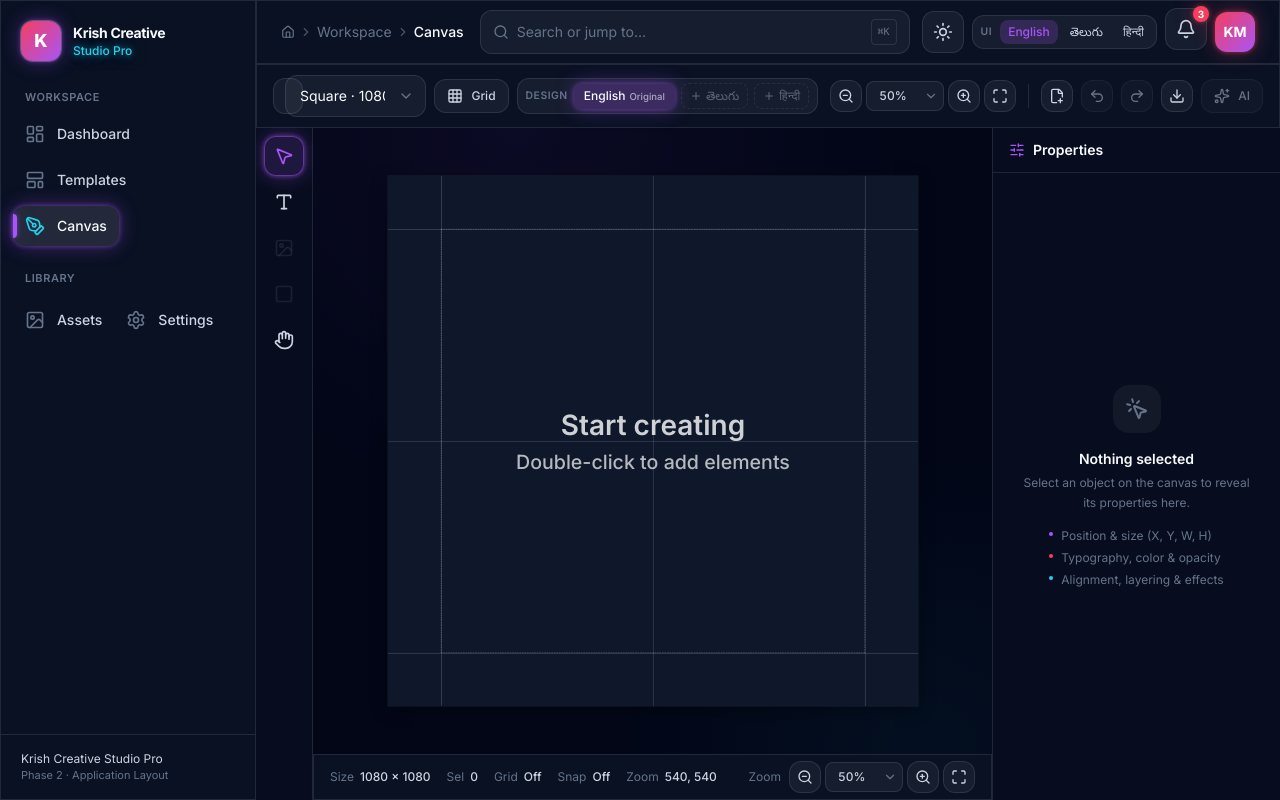
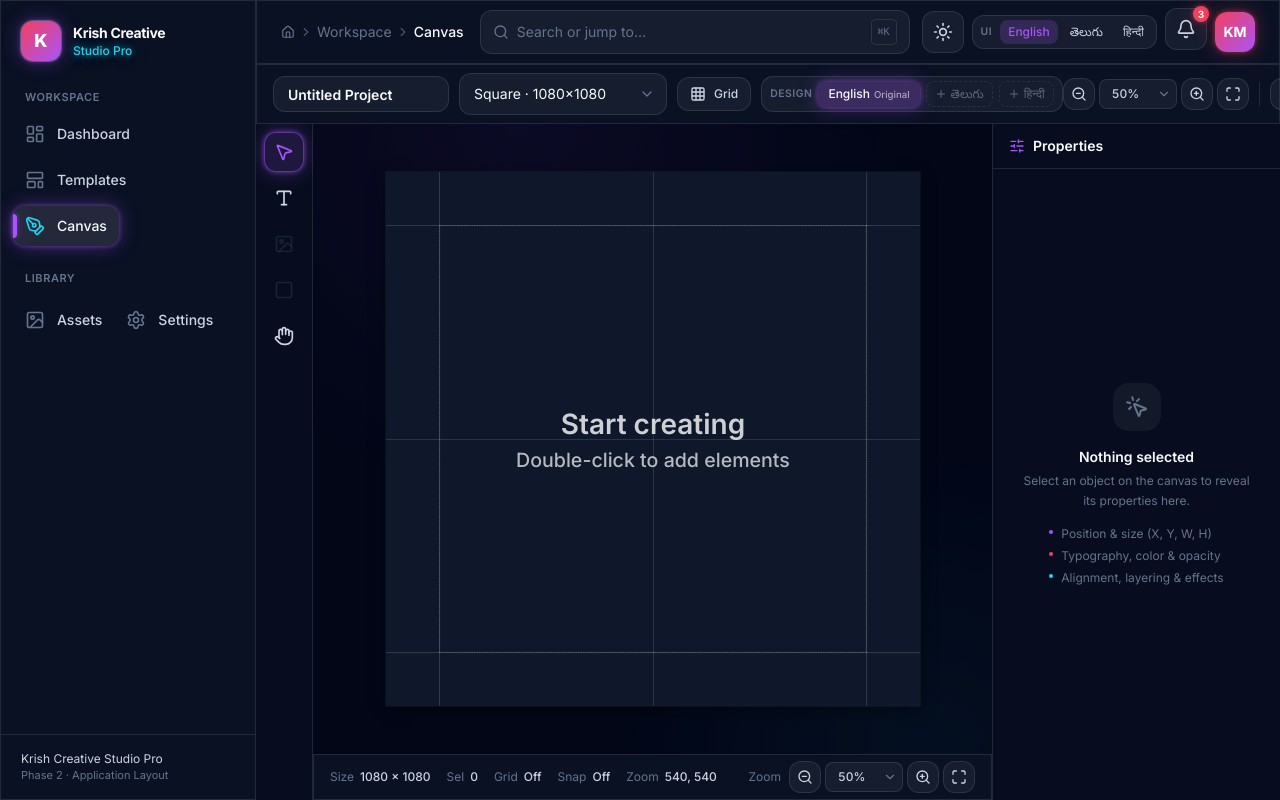
Before and after one commit to Kopmahi1981/Krish-Creative-Studio-Pro, a React (Vite) app: page /canvas in a window 1280 px wide. Built offline with nearby package versions, Linux system fonts and the light colour scheme.

Commit message:
Fix responsive canvas toolbar layout

```diff
--- a/src/features/canvas/components/CanvasSizeSelector.tsx
+++ b/src/features/canvas/components/CanvasSizeSelector.tsx
@@ -47,7 +47,7 @@ export function CanvasSizeSelector({ value, onChange }: CanvasSizeSelectorProps)
       value={value}
       onChange={(e) => onChange(e.target.value as CanvasSizeId)}
       options={options}
-      className="w-52"
+      className="w-48 sm:w-52 shrink-0"
     />
   )
 }
--- a/src/features/canvas/components/TopToolbar.tsx
+++ b/src/features/canvas/components/TopToolbar.tsx
@@ -48,25 +48,24 @@ export function TopToolbar({
   const canRedo = useCanvasObjects((s) => s.historyFuture.length > 0)
 
   return (
-    <header className="glass-strong z-10 flex items-center gap-3 border-b border-white/10 px-3 py-2.5 sm:px-4">
-      <div className="hidden min-w-0 flex-1 sm:block">
+    <header className="glass-strong z-10 flex items-center justify-between border-b border-white/10 px-3 py-2 sm:px-4">
+      <div className="flex shrink-0 items-center gap-2 sm:gap-2.5">
+        <div className="hidden shrink-0 xl:block w-36 lg:w-44">
           <Input
             aria-label="Project name"
             value={projectName}
             onChange={(event) => setProjectName(event.target.value)}
             onBlur={(event) => setProjectName(event.target.value)}
-          className="h-9 max-w-56 py-1.5 text-sm font-semibold"
+            className="h-9 w-full py-1.5 text-sm font-semibold"
           />
         </div>
-
-      <div className="flex items-center gap-2">
         <CanvasSizeSelector value={sizeId} onChange={onSizeChange} />
         <GridToggle active={showGrid} onChange={onToggleGrid} />
         {/* Phase 5.2: DESIGN content language (distinct from the UI language). */}
         <DesignLanguageSwitcher />
       </div>
 
-      <div className="ml-auto flex items-center gap-2">
+      <div className="ml-auto flex shrink-0 items-center gap-1 sm:gap-1.5">
         <ZoomControls scale={scale} onZoomIn={onZoomIn} onZoomOut={onZoomOut} onFit={onFit} onSelectPreset={onSelectPreset} />
         <div className="mx-1 hidden h-6 w-px bg-white/10 sm:block" />
         <IconButton
@@ -94,7 +93,7 @@ export function TopToolbar({
           disabled
           title="Available in later phase"
           aria-label="Available in later phase"
-          className="hidden items-center gap-2 rounded-xl border border-white/10 bg-white/5 px-3 py-2 text-xs font-medium text-foreground-secondary opacity-50 transition hover:bg-white/10 md:inline-flex"
+          className="hidden items-center gap-2 rounded-xl border border-white/10 bg-white/5 px-3 py-2 text-xs font-medium text-foreground-secondary opacity-50 transition hover:bg-white/10 xl:inline-flex"
         >
           <Sparkles className="h-4 w-4" /> AI
         </button>
```
Lines whose indentation alone changed are shown as unchanged.
